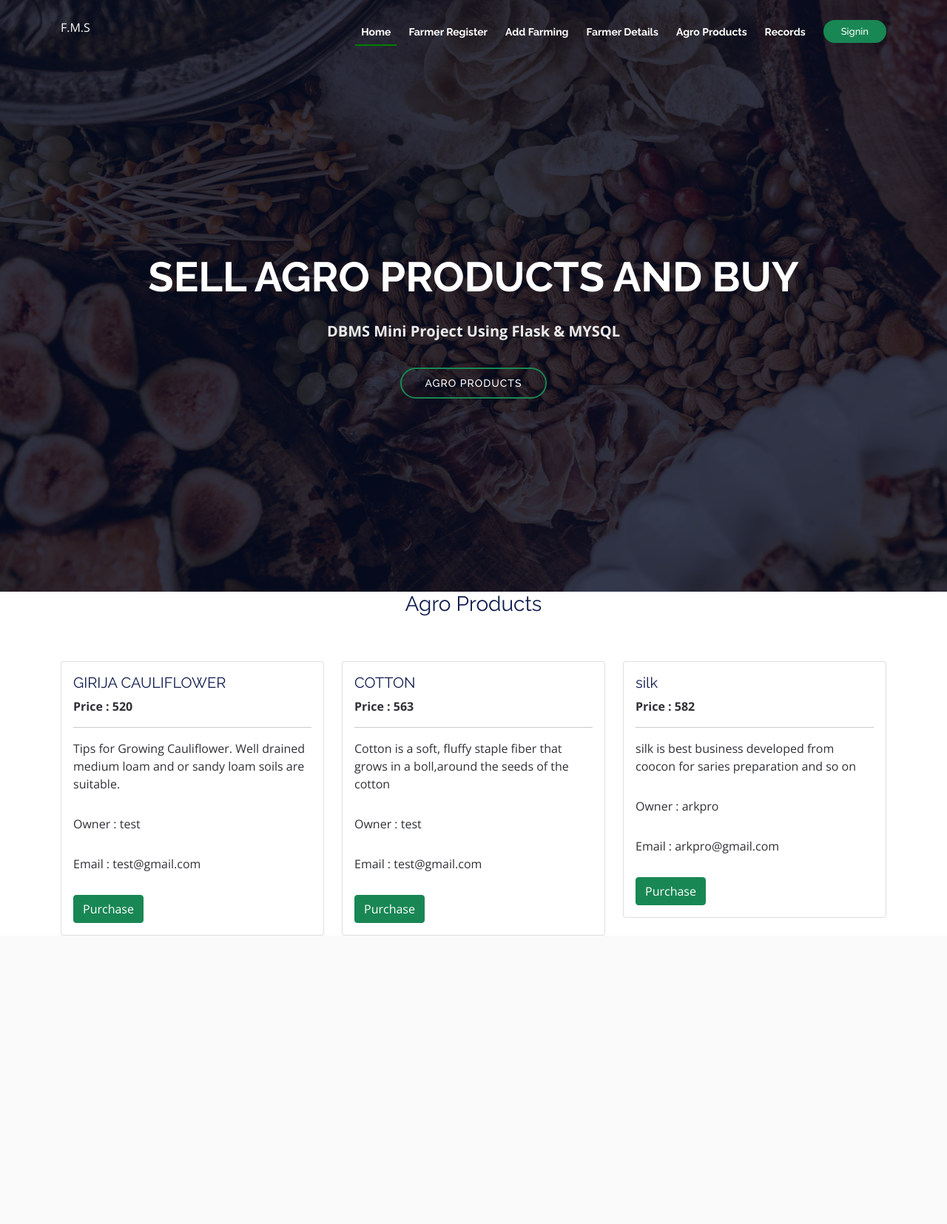
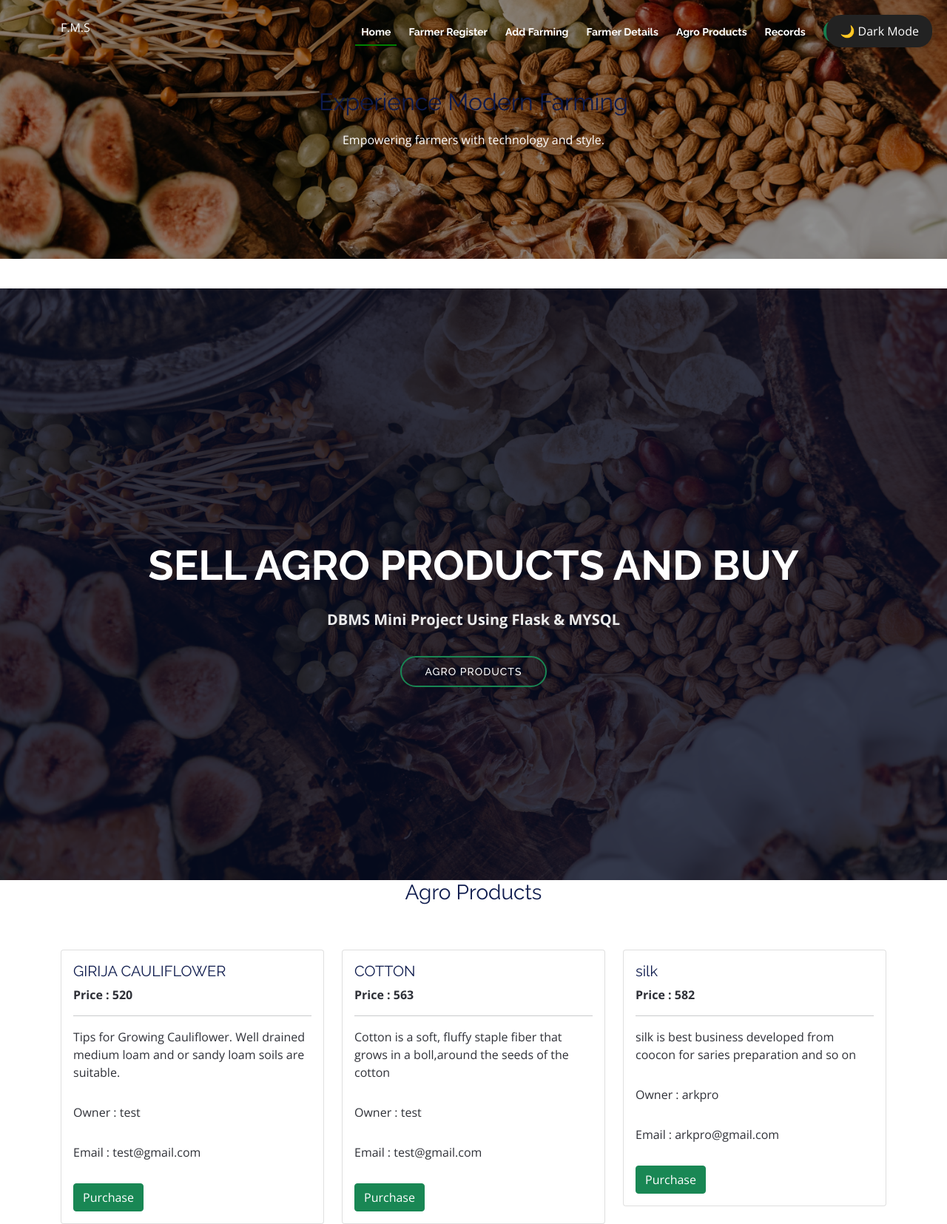
Before and after one commit to suprit03/farm-management-system, a Flask app: page /agroproducts in a window 1280 px wide. Shown: the whole page at 74% size. Before the commit the page ends 1265 px from the top, so only its background shows below. Run offline with Flask 3, Linux system fonts and the light colour scheme; data comes from the database, SQL or seed files in the repository; parts of the project's set-up code (start-up, migrations or seed data) failed here and were passed over; some libraries are stand-ins or nearby versions.

Commit message:
Enhance UI: dark mode, parallax, microinteractions, glassmorphism

```diff
--- a/farmer system/static/assets/css/style.css
+++ b/farmer system/static/assets/css/style.css
@@ -4,8 +4,104 @@
     font-family: "Open Sans", sans-serif;
 }
 
+/* Dark Mode Styles */
+body.dark-mode {
+    background: #181a1b !important;
+    color: #e0e0e0 !important;
+}
+
+body.dark-mode h1,
+body.dark-mode h2,
+body.dark-mode h3,
+body.dark-mode h4,
+body.dark-mode h5,
+body.dark-mode h6 {
+    color: #fff !important;
+}
+
+body.dark-mode .card,
+body.dark-mode .glass-card {
+    background: rgba(40, 44, 52, 0.7) !important;
+    color: #e0e0e0 !important;
+    box-shadow: 0 8px 32px 0 rgba(31, 38, 135, 0.37);
+    border: 1px solid rgba(255, 255, 255, 0.18);
+}
+
+/* Parallax Section */
+.parallax-section {
+    background-image: url('../images/bg.jpg');
+    min-height: 350px;
+    background-attachment: fixed;
+    background-position: center;
+    background-repeat: no-repeat;
+    background-size: cover;
+    display: flex;
+    align-items: center;
+    justify-content: center;
+    position: relative;
+    margin-bottom: 40px;
+}
+
+.parallax-section::after {
+    content: "";
+    position: absolute;
+    top: 0;
+    left: 0;
+    right: 0;
+    bottom: 0;
+    background: rgba(0, 0, 0, 0.4);
+    z-index: 1;
+}
+
+.parallax-content {
+    position: relative;
+    z-index: 2;
+    color: #fff;
+    text-align: center;
+}
+
+/* Glassmorphism Card Example */
+.glass-card {
+    background: rgba(255, 255, 255, 0.15);
+    box-shadow: 0 8px 32px 0 rgba(31, 38, 135, 0.37);
+    backdrop-filter: blur(8px);
+    -webkit-backdrop-filter: blur(8px);
+    border-radius: 16px;
+    border: 1px solid rgba(255, 255, 255, 0.18);
+    padding: 2rem;
+    margin: 2rem auto;
+    max-width: 500px;
+    color: #222;
+    transition: box-shadow 0.3s;
+}
+
+body.dark-mode .glass-card {
+    background: rgba(40, 44, 52, 0.7);
+    color: #e0e0e0;
+}
+
+/* Microinteractions: Hover Effects */
+a,
+.btn,
+button,
+.glass-card {
+    transition: all 0.3s cubic-bezier(.4, 0, .2, 1);
+}
+
+a:hover,
+.btn:hover,
+button:hover {
+    transform: translateY(-2px) scale(1.04);
+    box-shadow: 0 4px 24px rgba(0, 0, 0, 0.12);
+    color: #00c9a7 !important;
+}
+
+.glass-card:hover {
+    box-shadow: 0 12px 40px 0 rgba(31, 38, 135, 0.37);
+}
+
 a {
-    color: #fff!important;
+    color: #fff !important;
     ;
     text-decoration: none;
     transition: 0.5s;
@@ -14,7 +110,7 @@
 a:hover,
 a:active,
 a:focus {
-    color: #fff!important;
+    color: #fff !important;
     outline: none;
     text-decoration: none;
 }
@@ -42,7 +138,7 @@
 }
 
 @media (prefers-reduced-motion: no-preference) {
-     :root {
+    :root {
         scroll-behavior: auto;
     }
 }
@@ -67,7 +163,7 @@
 .back-to-top {
     position: fixed;
     display: none;
-    background: #198754!important;
+    background: #198754 !important;
     color: #fff;
     width: 40px;
     height: 40px;
@@ -338,10 +434,10 @@
 
 .nav-menu li.buy-tickets a {
     color: #fff;
-    background: #198754!important;
+    background: #198754 !important;
     padding: 7px 22px;
     border-radius: 50px;
-    border: 2px solid #198754!important;
+    border: 2px solid #198754 !important;
     transition: all ease-in-out 0.3s;
     font-weight: 500;
     margin-left: 8px;
@@ -672,7 +768,7 @@
     color: #fff;
     -webkit-animation-delay: 0.8s;
     animation-delay: 0.8s;
-    border: 2px solid #198754!important;
+    border: 2px solid #198754 !important;
 }
 
 #intro .about-btn:hover {
@@ -685,6 +781,7 @@
         transform: scale(0.6, 0.6);
         opacity: 1;
     }
+
     100% {
         transform: scale(1, 1);
         opacity: 0;
@@ -696,6 +793,7 @@
         transform: scale(0.6, 0.6);
         opacity: 1;
     }
+
     100% {
         transform: scale(1, 1);
         opacity: 0;
@@ -1232,6 +1330,7 @@
     #faq #faq-list a {
         font-size: 18px;
     }
+
     #faq #faq-list i {
         top: 13px;
     }
@@ -1449,6 +1548,7 @@
 }
 
 @media (min-width: 768px) {
+
     #contact .contact-address,
     #contact .contact-phone,
     #contact .contact-email {
@@ -1551,6 +1651,7 @@
     0% {
         transform: rotate(0deg);
     }
+
     100% {
         transform: rotate(360deg);
     }
@@ -1560,6 +1661,7 @@
     0% {
         transform: rotate(0deg);
     }
+
     100% {
         transform: rotate(360deg);
     }
@@ -1571,13 +1673,13 @@
 --------------------------------------------------------------*/
 
 #footer {
-    background: #198754!important;
+    background: #198754 !important;
     color: #eee;
     font-size: 14px;
 }
 
 #footer .footer-top {
-    background: #198754!important;
+    background: #198754 !important;
 }
 
 #footer .footer-top .footer-info {
--- a/farmer system/templates/base.html
+++ b/farmer system/templates/base.html
@@ -12,7 +12,8 @@
 
   {% block style %}
   {% endblock style %}
-  <link href="https://fonts.googleapis.com/css?family=Open+Sans:300,300i,400,400i,700,700i|Raleway:300,400,500,700,800" rel="stylesheet">
+  <link href="https://fonts.googleapis.com/css?family=Open+Sans:300,300i,400,400i,700,700i|Raleway:300,400,500,700,800"
+    rel="stylesheet">
 
   <!-- Vendor CSS Files -->
   <link href="static/assets/vendor/bootstrap/css/bootstrap.min.css" rel="stylesheet">
@@ -54,7 +55,7 @@
 
 
 
-    {% if current_user.is_authenticated  %}
+          {% if current_user.is_authenticated %}
           <li class="buy-tickets"><a href="">Welcome {{current_user.username}}</a></li>
           <li class="buy-tickets"><a href="/logout">Logout</a></li>
           {% else %}
@@ -66,10 +67,23 @@
     </div>
   </header><!-- End Header -->
 
+  <!-- Dark Mode Toggle Button -->
+  <button id="dark-mode-toggle"
+    style="position:fixed;top:20px;right:20px;z-index:9999;padding:10px 18px;border:none;border-radius:20px;background:#222;color:#fff;box-shadow:0 2px 8px rgba(0,0,0,0.2);cursor:pointer;">🌙
+    Dark Mode</button>
+
+  <!-- Parallax Section Example -->
+  <section class="parallax-section">
+    <div class="parallax-content">
+      <h2>Experience Modern Farming</h2>
+      <p>Empowering farmers with technology and style.</p>
+    </div>
+  </section>
+
   <!-- ======= Intro Section ======= -->
   <section id="intro">
     <div class="intro-container" data-aos="zoom-in" data-aos-delay="100">
-      <h1 class="mb-4 pb-0">SELL AGRO PRODUCTS AND BUY  </span> </h1>
+      <h1 class="mb-4 pb-0">SELL AGRO PRODUCTS AND BUY </span> </h1>
       <p class="mb-4 pb-0">DBMS Mini Project Using Flask & MYSQL</p>
 
       <a href="/agroproducts" class="about-btn scrollto">AGRO PRODUCTS</a>
@@ -114,6 +128,20 @@
     <!-- Template Main JS File -->
     <script src="static/assets/js/main.js"></script>
 
+    <!-- Dark Mode & Parallax Scripts -->
+    <script>
+      // Dark Mode Toggle
+      const toggleBtn = document.getElementById('dark-mode-toggle');
+      toggleBtn.addEventListener('click', function () {
+        document.body.classList.toggle('dark-mode');
+        if (document.body.classList.contains('dark-mode')) {
+          toggleBtn.textContent = '☀️ Light Mode';
+        } else {
+          toggleBtn.textContent = '🌙 Dark Mode';
+        }
+      });
+    </script>
+
 </body>
 
 </html>
```
Lines whose indentation alone changed are shown as unchanged.
